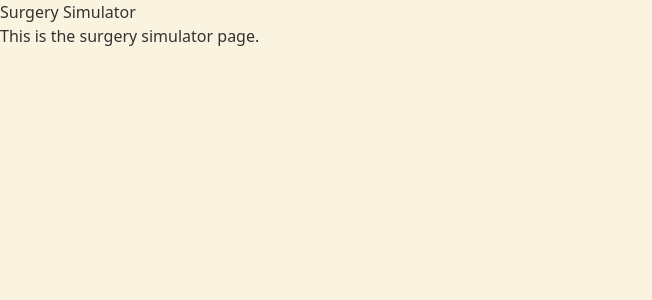
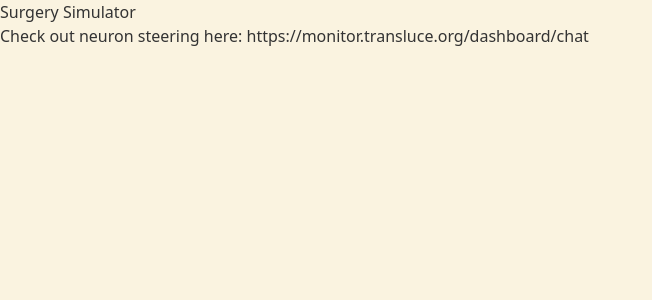
Before and after one commit to callaunchpad/carnival, a React (Vite) app in the folder client/: page /surgical-simulator in a window 1280 px wide. Shown: the top 300 px of the page, without its empty margins (0-652 px from the left). Built offline with nearby package versions, Linux system fonts and the light colour scheme.

Commit message:
Added link to transluce

```diff
--- a/client/src/components/SurgicalSimulator.tsx
+++ b/client/src/components/SurgicalSimulator.tsx
@@ -5,7 +5,9 @@ const SurgerySimulator = () => {
   return (
     <div>
       <h1>Surgery Simulator</h1>
-      <p>This is the surgery simulator page.</p>
+      <p>Check out neuron steering here:
+      https://monitor.transluce.org/dashboard/chat
+      </p>
     </div>
   );
 };
```
